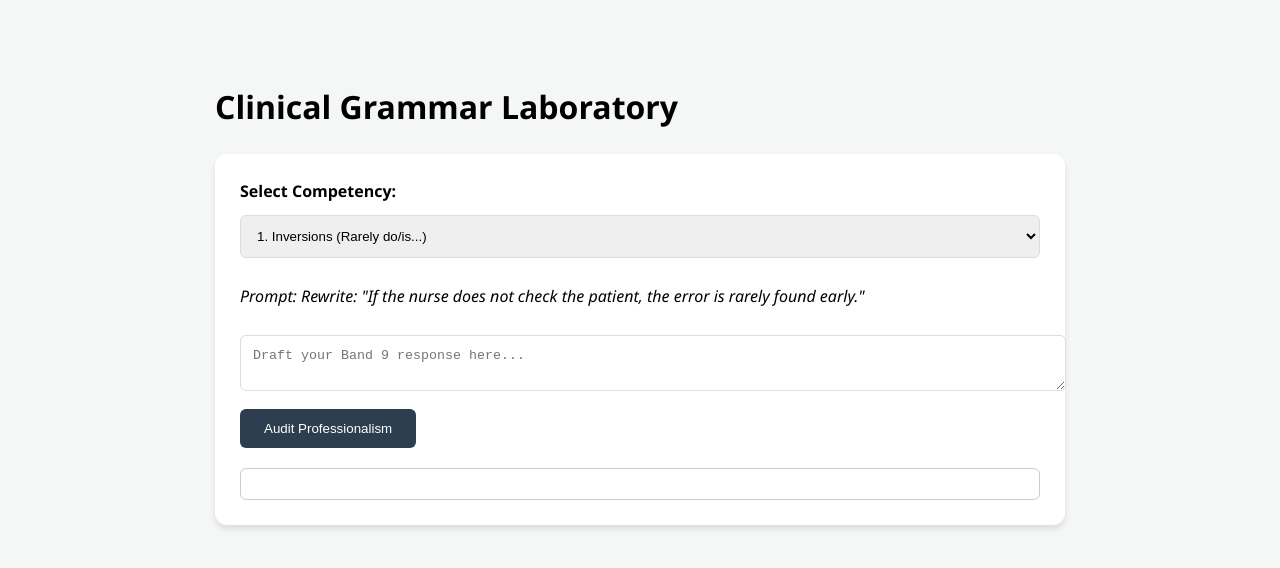
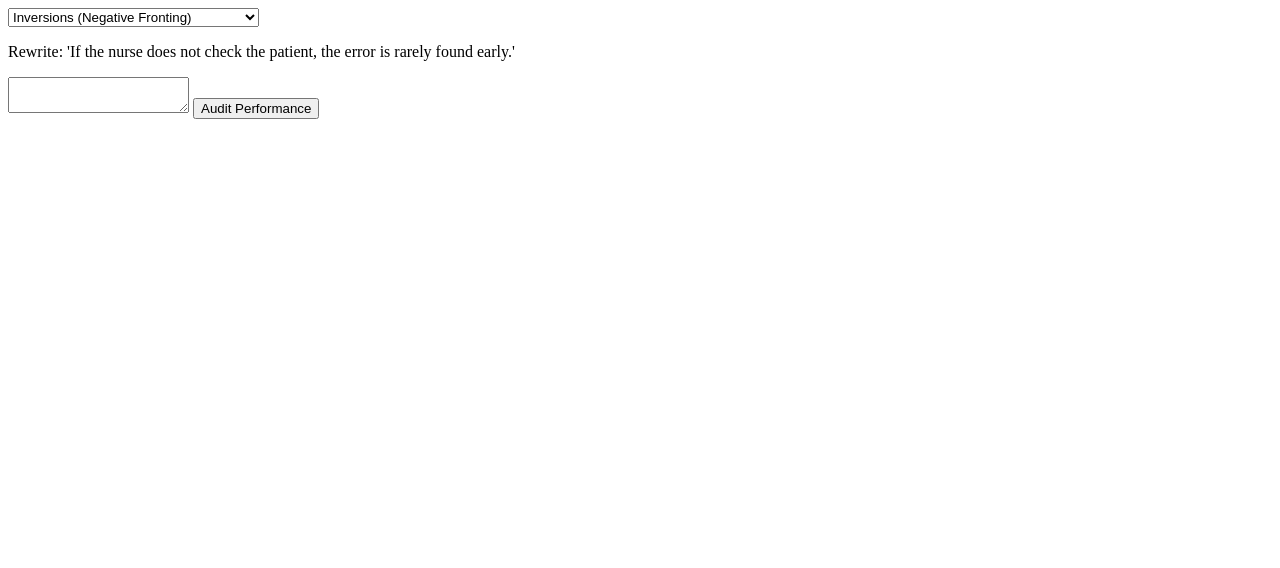
Before and after one commit to gyoutrain-lab/IELTS-band-toolkit1, a plain HTML site: page index.html in a window 1280 px wide. Drawn offline with Linux system fonts and the light colour scheme.

Commit message:
Update index.html

```diff
--- a/index.html
+++ b/index.html
@@ -1,52 +1,54 @@
 <!DOCTYPE html>
-<html lang="en">
-<head>
-    <meta charset="UTF-8">
-    <title>Band 9 Clinical Grammar Laboratory</title>
-    <style>
-        body { font-family: 'Segoe UI', sans-serif; line-height: 1.6; max-width: 850px; margin: 40px auto; padding: 20px; background: #f4f7f6; }
-        .drill-box { background: white; padding: 25px; border-radius: 12px; box-shadow: 0 4px 6px rgba(0,0,0,0.1); }
-        select, textarea { width: 100%; padding: 12px; margin: 10px 0; border: 1px solid #ddd; border-radius: 6px; }
-        button { background: #2c3e50; color: white; padding: 12px 24px; border: none; border-radius: 6px; cursor: pointer; }
-        .correct { color: green; font-weight: bold; }
-        .wrong { color: red; text-decoration: underline; }
-        #feedback { margin-top: 20px; padding: 15px; border-radius: 6px; background: #fff; border: 1px solid #ccc; }
-    </style>
-</head>
+<html>
 <body>
-    <h1>Clinical Grammar Laboratory</h1>
-    <div class="drill-box">
-        <label><strong>Select Competency:</strong></label>
-        <select id="competency">
-            <option value="inversion">1. Inversions (Rarely do/is...)</option>
-            <option value="subjunctive">2. Advanced Subjunctive (Had...)</option>
-            <option value="register">3. Academic Register (Precision)</option>
-            <option value="connectors">4. Logical Connectors (Not only... but also...)</option>
+    <select id="compSelector" onchange="updatePrompt()">
+        <option value="inversion">Inversions (Negative Fronting)</option>
+        <option value="subjunctive">Advanced Subjunctive (Had...)</option>
+        <option value="discourse">Logical Connectors & Discourse Joints</option>
     </select>
 
-        <p id="prompt"><em>Prompt: Rewrite: "If the nurse does not check the patient, the error is rarely found early."</em></p>
-        <textarea id="userInput" placeholder="Draft your Band 9 response here..."></textarea>
-        <button onclick="auditSubmission()">Audit Professionalism</button>
+    <p id="promptDisplay">Loading...</p>
+    <textarea id="userInput"></textarea>
+    <button onclick="auditAll()">Audit Performance</button>
     <div id="feedback"></div>
-    </div>
 
 <script>
-        function auditSubmission() {
-            const input = document.getElementById('userInput').value;
-            const feedback = document.getElementById('feedback');
-            const comp = document.getElementById('competency').value;
+const data = {
+    inversion: {
+        prompt: "Rewrite: 'If the nurse does not check the patient, the error is rarely found early.'",
+        targets: ["rarely is", "assessment"],
+        collocations: ["thorough patient assessment", "clinical protocol"]
+    },
+    discourse: {
+        prompt: "Link these: 'Renewable energy reduces carbon emissions' and 'It creates new jobs.'",
+        targets: ["not only", "but also", "thereby"],
+        collocations: ["carbon footprint", "economic viability"]
+    }
+};
 
-            // Simulation of Audit Logic based on source
-            let output = "<strong>Audit Results:</strong><br>";
-            if (comp === "inversion" && input.toLowerCase().includes("rarely is")) {
-                output += "<span class='correct'>✓ Competency Hit: Inversion correctly applied.</span>";
-            } else {
-                output += "<span class='wrong'>✗ Audit: Inversion structure missing. Hint: 'Rarely is...'</span>";
+function updatePrompt() {
+    const comp = document.getElementById('compSelector').value;
+    document.getElementById('promptDisplay').innerText = data[comp].prompt;
 }
 
-            output += "<br><br><strong>Best Hit Suggestion:</strong><br><em>'Rarely is an error detected early if the nurse fails to perform a thorough patient assessment.'</em>";
-            feedback.innerHTML = output;
+function auditAll() {
+    const input = document.getElementById('userInput').value.toLowerCase();
+    const comp = document.getElementById('compSelector').value;
+    let score = 0;
+
+    // Multi-dimensional Scoring Logic
+    data[comp].targets.forEach(t => { if(input.includes(t)) score += 2; });
+    data[comp].collocations.forEach(c => { if(input.includes(c)) score += 1; });
+
+    // Band Level Mapping
+    let band = score >= 5 ? "Band 9" : (score >= 3 ? "Band 7" : "Band 6");
+
+    document.getElementById('feedback').innerHTML = `
+        <strong>Result: ${band}</strong><br>
+        <em>Critique:</em> ${score >= 5 ? "Masterful use of syntactic architecture." : "Consider integrating more domain-specific collocations."}
+    `;
 }
+updatePrompt();
 </script>
 </body>
 </html>
```
Lines whose indentation alone changed are shown as unchanged.
